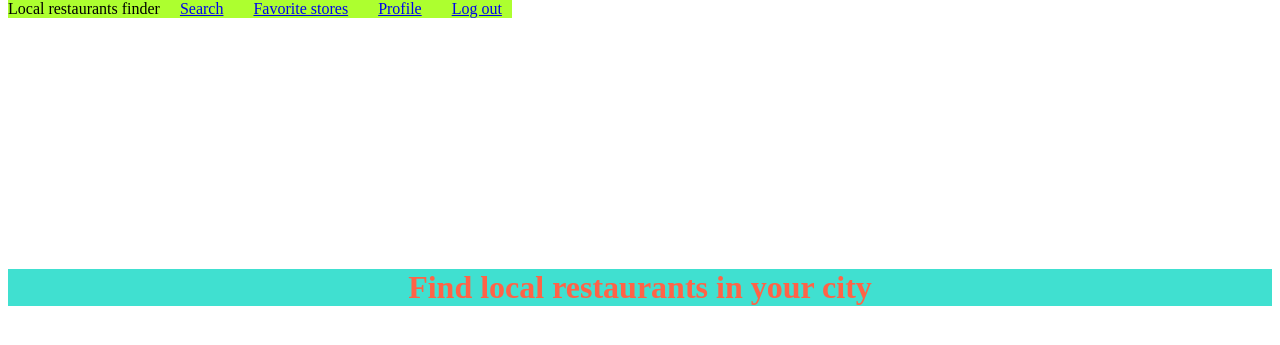
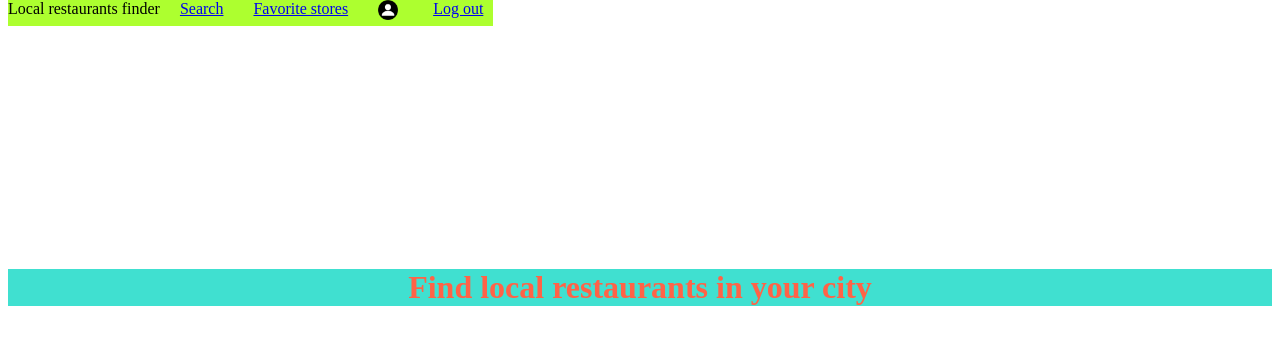
Before and after one commit to nniroula/Food_Service_Finder, a Flask app: page / in a window 1280 px wide. Shown: the top 345 px of the page. Run offline with Flask 2, Linux system fonts and the light colour scheme; the visitor is signed in with stand-in values (Sample User, id 1); data comes from the database, SQL or seed files in the repository.

Commit message:
implement code to incorporate the profile icon in navbar

```diff
--- a/static/css/styles.css
+++ b/static/css/styles.css
@@ -1,12 +1,6 @@
-
-/* div .nav-bar{
-    background-color:greenyellow;
-} */
 .links{
-   /* padding: 20px; */
    padding-left: 20px;
    padding-right: 10px;
-   /* float aligns the content to right */
    float:right
 }
 
@@ -15,23 +9,22 @@
     color:tomato;
     padding-top: 30vh;
 }
+
 h1{
     background-color: turquoise;
 }
 
-/* .nav-bar{
-    background-color:greenyellow;
-} */
-
 .navbar-items{
     background-color:greenyellow;
-    /* position: fixed;  good for scrolling */
-    /* position:sticky */
-    /* position: relative;
-    z-index: 9999; */
-    /* position: fixed !important; */
-     /* position: sticky; */
      position: fixed;
     top: 0;
     z-index: 999
 }
+
+img {
+    display: inline-block;
+    margin-bottom: 2px;
+    margin-right: 5px;
+    width: 20px;
+    border-radius: 2px;
+  }
--- a/templates/base.html
+++ b/templates/base.html
@@ -16,7 +16,9 @@
 
                     {% if 'current_user_id' in session %}
                         <a class="links" href="/logout">Log out</a>
-                        <a class="links" href="/users/profile">Profile</a>
+                        <a class="links" href="/users/profile">
+                            <img src="/static/images/default-profile-icon.png" alt="Profile">
+                        </a>
                         <a class="links" href="/favorites">Favorite stores</a>
                         <a class="links" href="/search">Search</a>
 
```
